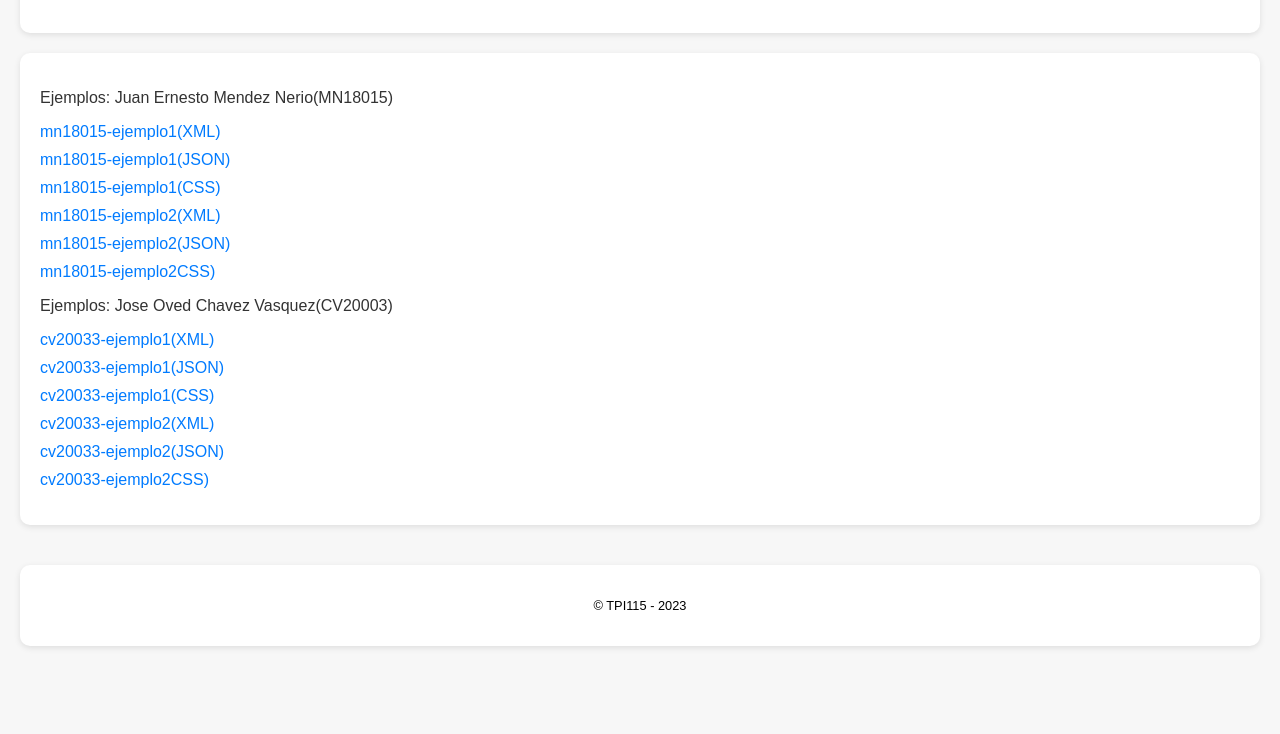
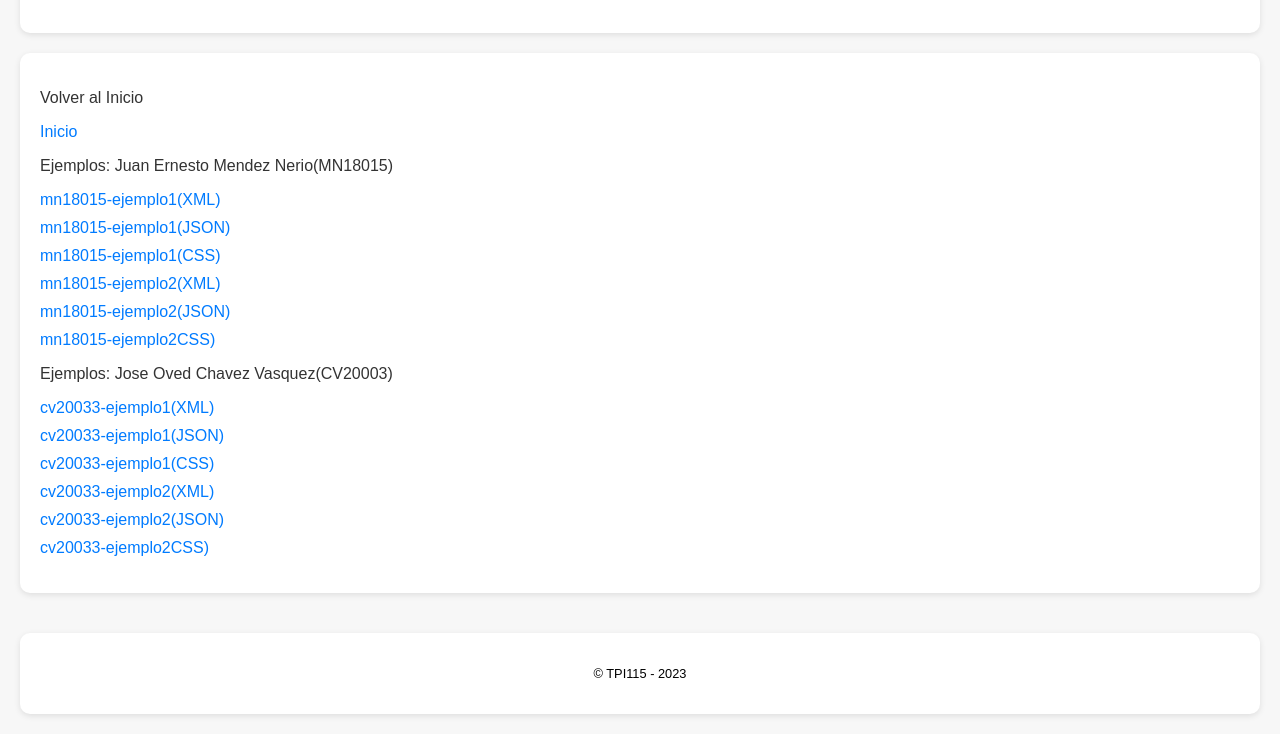
Before and after one commit to 21juanmendez/GUIA31-EN-PAREJA, a plain HTML site: page ejemplos.html in a window 1280 px wide. Shown: the part 122-856 px from the top of the page. Before the commit the page ends 800 px from the top, so only its background shows below. Drawn offline with Linux system fonts and the light colour scheme.

Commit message:
ultimo commit

```diff
--- a/ejemplos.html
+++ b/ejemplos.html
@@ -13,6 +13,8 @@
   </header>
   <nav>
     <ul>
+      <p>Volver al Inicio</p>
+      <li><a href="index.html">Inicio</a></li>
       <!-- Aqui van los ejemplos de juan-->
       <p>Ejemplos: Juan Ernesto Mendez Nerio(MN18015)</p>
       <li><a href="mn18015-ejemplo1.xml">mn18015-ejemplo1(XML)</a></li>
@@ -29,6 +31,7 @@
       <li><a href="cv20033-ejemplo2.xml">cv20033-ejemplo2(XML)</a></li>
       <li><a href="cv20033-ejemplo2.json">cv20033-ejemplo2(JSON)</a></li>
       <li><a href="cv20033-ejemplo2.css">cv20033-ejemplo2CSS)</a></li>
+
     </ul>
   </nav>
   <footer>
```
Also changed, not shown: ejercicios.html (+2 -0 lines).
